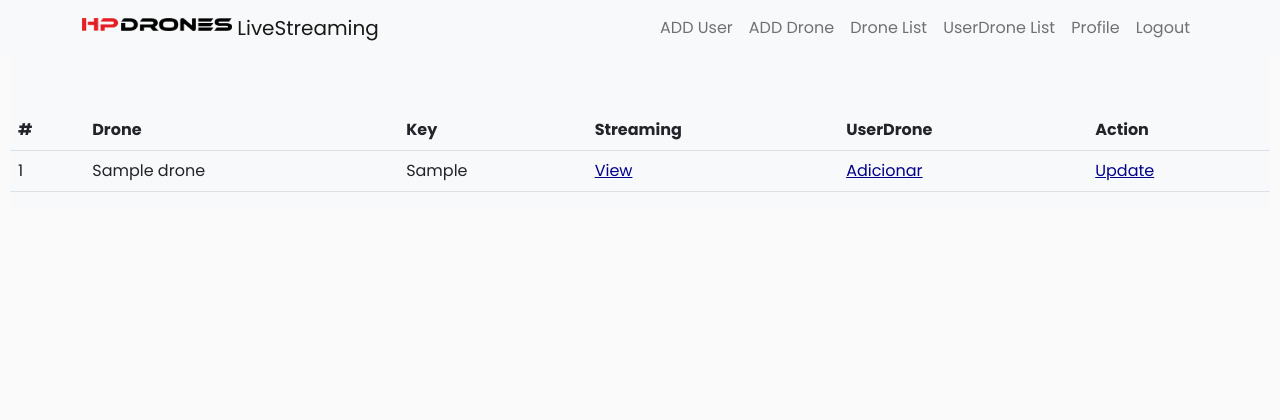
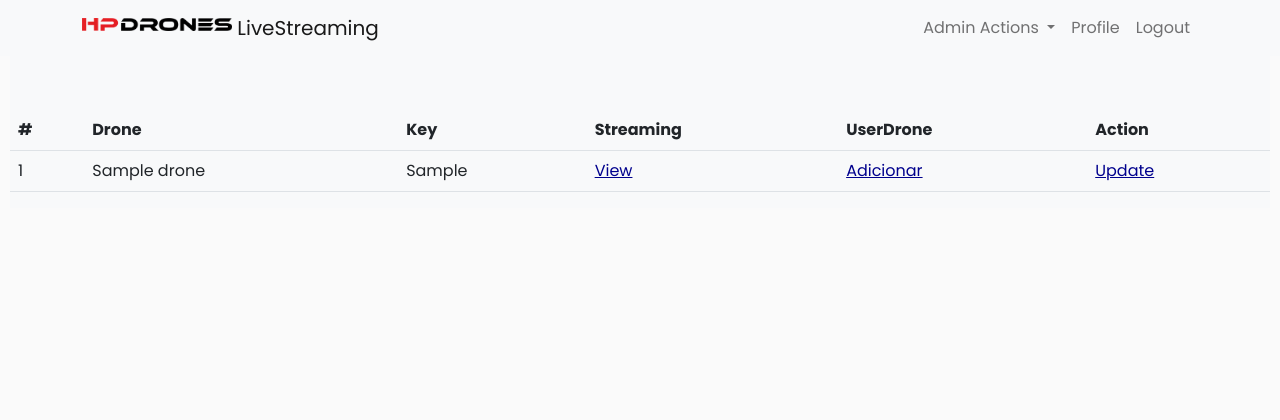
Before and after one commit to dev-qloudyx/hp_livestreaming, a Django app: page /livestreaming/drone/list/ in a window 1280 px wide. Shown: the top 420 px of the page. Run offline with Django 4.2, Linux system fonts and the light colour scheme; a user stored in the database is signed in; data comes from the database, SQL or seed files in the repository; tables that the repository leaves empty hold one stand-in row (values such as "Sample post"); parts of the project's set-up code (start-up, migrations or seed data) failed here and were passed over; some libraries are stand-ins or nearby versions.

Commit message:
Improve dropdown-menu

```diff
--- a/templates/_navbar.html
+++ b/templates/_navbar.html
@@ -17,22 +17,21 @@
       <div class="collapse navbar-collapse" id="navbarNav">
         <ul class="navbar-nav ms-auto">
           {% if request.user.role.role_name == 'admin' %}
-          <li class="nav-item">
-            <a class="nav-link" href="{% url 'account_signup' %}">{% trans "ADD User" %}</a>
-          </li>
-          <li class="nav-item">
-            <a class="nav-link" href="{% url 'livestreaming:drone_create' %}">{% trans "ADD Drone" %}</a>
-          </li>
-          <li class="nav-item">
-            <a class="nav-link" href="{% url 'livestreaming:drone_list' %}">{% trans "Drone List" %}</a>
-          </li>
-          <li class="nav-item">
-            <a class="nav-link" href="{% url 'livestreaming:user_drone_list' %}">{% trans "UserDrone List" %}</a>
+          <li class="nav-item dropdown">
+            <a class="nav-link dropdown-toggle" href="#" id="navbarDropdown" role="button" data-bs-toggle="dropdown" aria-haspopup="true" aria-expanded="false">
+              {% trans "Admin Actions" %}
+            </a>
+            <div class="dropdown-menu" aria-labelledby="navbarDropdown">
+              <a class="dropdown-item" href="{% url 'account_signup' %}">{% trans "ADD User" %}</a>
+              <a class="dropdown-item" href="{% url 'livestreaming:drone_create' %}">{% trans "ADD Drone" %}</a>
+              <a class="dropdown-item" href="{% url 'livestreaming:drone_list' %}">{% trans "Drone List" %}</a>
+              <a class="dropdown-item" href="{% url 'livestreaming:user_drone_list' %}">{% trans "UserDrone List" %}</a>
+            </div>
           </li>
           {% else %}
-          <li class="nav-item">
-            <a class="nav-link" href="{% url 'livestreaming:user_drone_list_by_user' user_id=request.user.id %}">{% trans "My Drones Streaming" %}</a>
-          </li>
+            <li class="nav-item">
+              <a class="nav-link" href="{% url 'livestreaming:user_drone_list_by_user' user_id=request.user.id %}">{% trans "My Drones Streaming" %}</a>
+            </li>
           {% endif %}
           <li class="nav-item">
             <a class="nav-link" href="{% url 'users:profile' %}">{% trans "Profile" %}</a>
```
